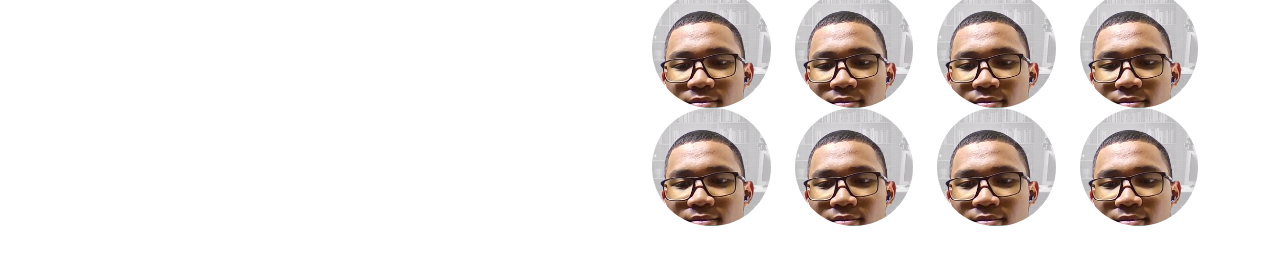
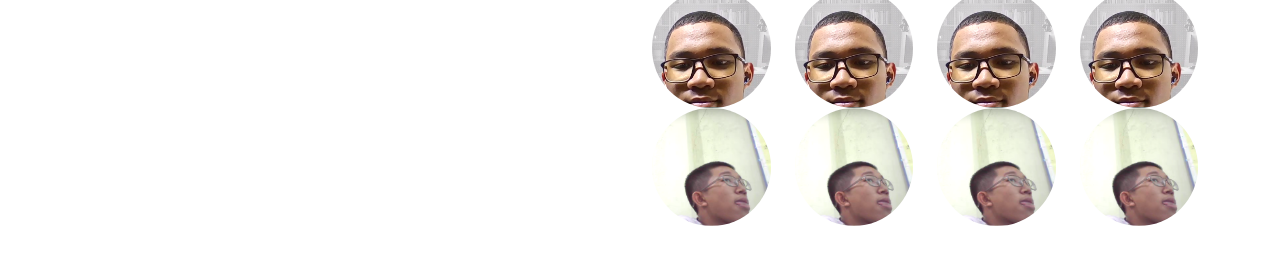
Before and after one commit to bijeee123/Belajar-Git, a plain HTML site: page index.html in a window 1280 px wide. Shown: the part 439-704 px from the top of the page. Drawn offline with nearby package versions, Linux system fonts and the light colour scheme.

Commit message:
change: title app

```diff
--- a/index.html
+++ b/index.html
@@ -6,7 +6,7 @@
     <link href="https://cdn.jsdelivr.net/npm/bootstrap@5.3.0/dist/css/bootstrap.min.css" rel="stylesheet">
     <link href="https://cdnjs.cloudflare.com/ajax/libs/font-awesome/6.4.2/css/all.min.css" rel="stylesheet">
     <link rel="stylesheet" href="https://cdnjs.cloudflare.com/ajax/libs/font-awesome/6.7.2/css/all.min.css" integrity="sha512-Evv84Mr4kqVGRNSgIGL/F/aIDqQb7xQ2vcrdIwxfjThSH8CSR7PBEakCr51Ck+w+/U6swU2Im1vVX0SVk9ABhg==" crossorigin="anonymous" referrerpolicy="no-referrer" />
-    <title>Belajar Bootstrap</title>
+    <title>Join WhatsApp</title>
 </head>
 <body class="container my-5">
     <div class="d-flex justify-content-between">
@@ -66,16 +66,16 @@
         <div class="col-6">
             <div class="row">
                 <div class="col-3">
-                    <img src="img/zan.png" class="w-100 rounded-circle">
+                    <img src="img/zuki mewing.png" class="w-100 rounded-circle">
                 </div>
                 <div class="col-3">
-                    <img src="img/zan.png" class="w-100 rounded-circle">
+                    <img src="img/zuki mewing.png" class="w-100 rounded-circle">
                 </div>
                 <div class="col-3">
-                    <img src="img/zan.png" class="w-100 rounded-circle">
+                    <img src="img/zuki mewing.png" class="w-100 rounded-circle">
                 </div>
                 <div class="col-3">
-                    <img src="img/zan.png" class="w-100 rounded-circle">
+                    <img src="img/zuki mewing.png" class="w-100 rounded-circle">
                 </div>
             </div>
         </div>
```
Also changed, not shown: img/zuki mewing.png (added).
